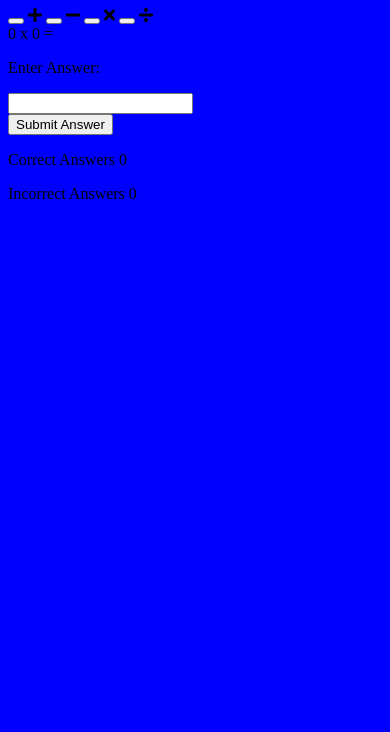
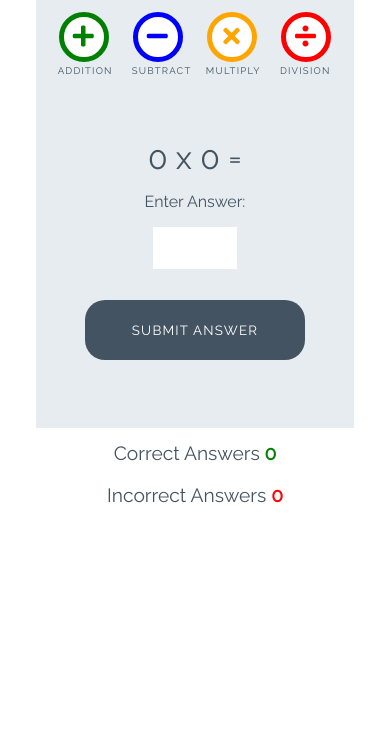
Before and after one commit to MonicaFeis/love-maths, a plain HTML site: page index.html in a window 390 px wide. Shown: the part 112-844 px from the top of the page. Drawn offline with Linux system fonts and the light colour scheme.

Commit message:
Add style in the game

```diff
--- a/assets/css/style.css
+++ b/assets/css/style.css
@@ -1,3 +1,252 @@
+/* --------- Global style */
+
 body {
-    background: blue;
+    background-color: white;
+    font-family: "Raleway", sans-serif;
+    color: #445361;
+    text-align: center;
 }
+
+/* --------- Heading */
+
+.heading {
+    text-align: center;
+    font-size: 2.5rem;
+}
+
+.logo {
+    height: 40px;
+    padding-right: 5px;
+}
+
+/* --------- Game layout */
+
+.game-area {
+    background-color: #E6ECF0;
+    box-sizing: border-box;
+    width: 85%;
+    height: 65vh;
+    max-height: 450px;
+    max-width: 830px;
+    margin-left: auto;
+    margin-right: auto;
+    padding: 1%;
+}
+
+.question-area {
+    width: 50%;
+    font-size: 2rem;
+    margin: auto;
+    padding: 50px 0;
+}
+
+.question-area span {
+    padding: 0 15px;
+}
+
+.score-area {
+    margin: 5px auto;
+    width: 60%;
+    font-size: 1.2rem;
+}
+
+.controls-area {
+    width: 85%;
+    margin: 30px auto;
+}
+
+#score {
+    color: green;
+    font-weight: bold;
+}
+
+#incorrect {
+    color: red;
+    font-weight: bold;
+}
+
+.answer-message {
+    display: none;
+    font-size: 1rem;
+}
+
+#answer-box {
+    border: none;
+    color: #445361;
+    display: inline-block;
+    height: 40px;
+    width: 80px;
+    font-size: 1.2rem;
+}
+
+.scores {
+    display: inline-block;
+    padding: 25px;
+}
+
+/* --------- Buttons */
+
+.btn {
+    width: 220px;
+    height: 60px;
+    font-family: "Raleway", sans-serif;
+    text-transform: uppercase;
+    letter-spacing: 1.2px;
+    color: white;
+}
+
+.btn:focus {
+    outline: none;
+}
+
+.btn--big {
+    padding-top: 10px;
+    border-radius: 50%;
+    background-color: white;
+    border: 10px solid;
+    width: 100px;
+    height: 100px;
+    font-size: 3.2rem;
+    margin: 0 30px;
+    transition: all 0.5s;
+}
+
+.btn--big::after{
+    content: attr(data-type);
+    font-size: 1rem;
+    color: #445361;
+    position: relative;
+    left: -0.5em;
+}
+
+.btn--blue {
+    border-color: blue;
+    color: blue;
+}
+
+.btn--blue:active,
+.btn--blue:hover {
+    background-color: darkblue;
+    color: white;
+}
+
+.btn--orange {
+    border-color: orange;
+    color: orange;
+}
+
+.btn--orange:active,
+.btn--orange:hover {
+    background-color: darkorange;
+    color: white;
+}
+
+.btn--red {
+    border-color: red;
+    color: red;
+}
+
+.btn--red:active,
+.btn--red:hover {
+    background-color: darkred;
+    color: white;
+}
+
+.btn--green {
+    border-color: green;
+    color: green;
+}
+
+.btn--green:active,
+.btn--green:hover {
+    background-color: darkgreen;
+    color: white;
+}
+
+.btn--gray {
+    margin-top: 25px;
+    background-color: #445361;
+    border: 1px transparent;
+    border-radius: 20px;
+}
+
+.btn--gray:active,
+.btn--gray:hover {
+    background-color: #0d1013;
+}
+
+/* --------- Media queries */
+
+@media (max-width: 414px) {
+    .controls-area {
+        width: 100%;
+    }
+
+    .btn--big {
+        margin: 0 10px;
+        padding: 5px;
+        border: 5px solid;
+        width: 50px;
+        height: 50px;
+        font-size: 1.5rem;
+    }
+
+    .btn--big::after {
+        font-size: 0.6rem;
+        left: -0.7rem;
+    }
+
+    .question-area {
+        padding: 10% 0;
+        width: 100%;
+    }
+
+    .question-area span {
+        padding: 0;
+    }
+
+    .answer-message {
+        display: block;
+    }
+
+    #answer-box {
+        display: block;
+        margin: 0 auto;
+    }
+    .btn--gray {
+        margin-top: 0;
+    }
+
+    .score-area {
+        width: 100%;
+    }
+
+    .scores {
+        margin: 0.5em auto;
+        display: block;
+        padding: 5px;
+    }
+
+    .heading {
+        font-size: 2rem;
+    }
+}
+
+@media (max-width: 320px) {
+    .game-area {
+        height: 70vh;
+    }
+
+    .controls-area {
+        width: 75%;
+        margin: 10px auto;
+    }
+
+    .btn--big {
+        margin: 10px 10px;
+    }
+    .question-area {
+        padding: 10px 0;
+    }
+
+}
--- a/index.html
+++ b/index.html
@@ -1,51 +1,56 @@
 <!DOCTYPE html>
 <html lang="en">
+
 <head>
     <meta charset="UTF-8">
     <meta name="viewport" content="width=device-width, initial-scale=1.0">
 
-    <!--Font Awesome and google fonts-->
+    <!-- font awesome and google fonts -->
     <link rel="stylesheet" href="https://use.fontawesome.com/releases/v5.7.2/css/all.css"
-    integrity="sha384-fnmOCqbTlWIlj8LyTjo7mOUStjsKC4pOpQbqyi7RrhN7udi9RwhKkMHpvLbHG9Sr" crossorigin="anonymous">
+        integrity="sha384-fnmOCqbTlWIlj8LyTjo7mOUStjsKC4pOpQbqyi7RrhN7udi9RwhKkMHpvLbHG9Sr" crossorigin="anonymous">
     <link href="https://fonts.googleapis.com/css?family=Raleway%7CRighteous" rel="stylesheet">
 
+    <link rel="stylesheet" href="assets/css/style.css">
+    <title>Document</title>
+</head>
 
-    <link rel="stylesheet" href="assets/css/style.css">
-    <title>Love Maths</title>
-
-</head>
 <body>
-    <h1 class="Heading">
-    <img class =logo src="assets/images/logo.png" alt="Love Maths Logo"> Love Maths
+    <h1 class="heading">
+        <img class="logo" src="assets/images/logo.png" alt="logo"> Love Maths
     </h1>
 
     <div class="game-area">
-        <div class ="control-area">
-            <button class ="btn btn--big btn--green"></button>
-             <i class="fas fa-plus"></i>
-            <button class ="btn btn--big btn--blue"></button>
+        <div class="controls-area">
+            <button data-type="addition" class="btn btn--big btn--green">
+                <i class="fas fa-plus"></i>
+            </button>
+            <button data-type="subtract" class="btn btn--big btn--blue">
                 <i class="fas fa-minus"></i>
-            <button class ="btn btn--big btn--orange"></button>
-             <i class="fas fa-times"></i>
-            <button class ="btn btn--big btn--red"></button>
-             <i class="fas fa-divide"></i>
+            </button>
+            <button data-type="multiply" class="btn btn--big btn--orange">
+                <i class="fas fa-times"></i>
+            </button>
+            <button data-type="division" class="btn btn--big btn--red">
+                <i class="fas fa-divide"></i>
+            </button>
         </div>
         <div class="question-area">
             <span id="operand1">0</span>
             <span id="operator">x</span>
             <span id="operand2">0</span>
             <span>=</span>
-            <p class = "answer-message">Enter Answer:</p>
-            <input id ="answer-box" type="number">
-         </div>
-                <button class="btn btn--grey">Submit Answer</button>
-
+            <p class="answer-message">Enter Answer:</p>
+            <input id="answer-box" type="number">
+        </div>
+        <button data-type="submit" class="btn btn--gray">Submit Answer</button>
+    </div>
 
     <div class="score-area">
-            <p class="score">Correct Answers <span id="score">0</span></p>
-            <p class="score">Incorrect Answers <span id="incorrect">0</span></p>
+        <p class="scores">Correct Answers <span id="score">0</span></p>
+        <p class="scores">Incorrect Answers <span id="incorrect">0</span></p>
+    </div>
 
-    </div>
     <script src="assets/js/script.js"></script>
 </body>
+
 </html>
```
